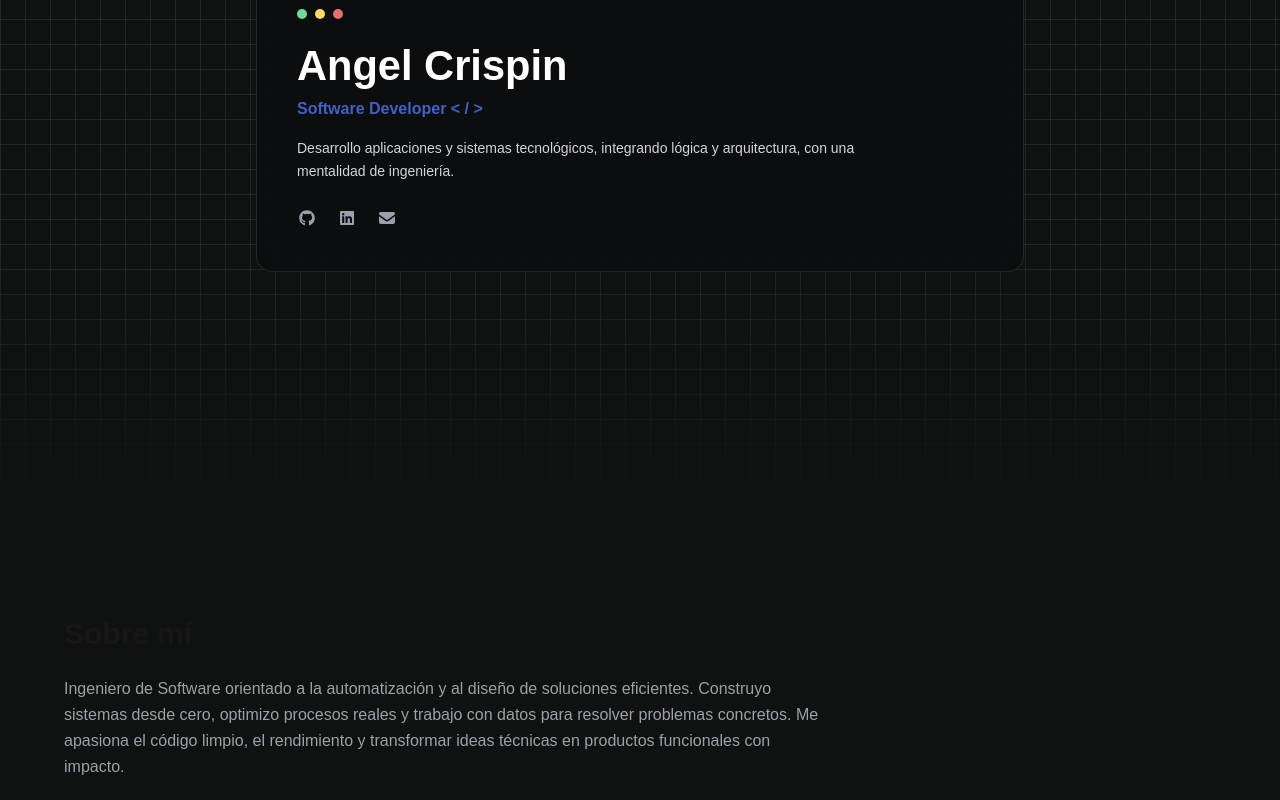
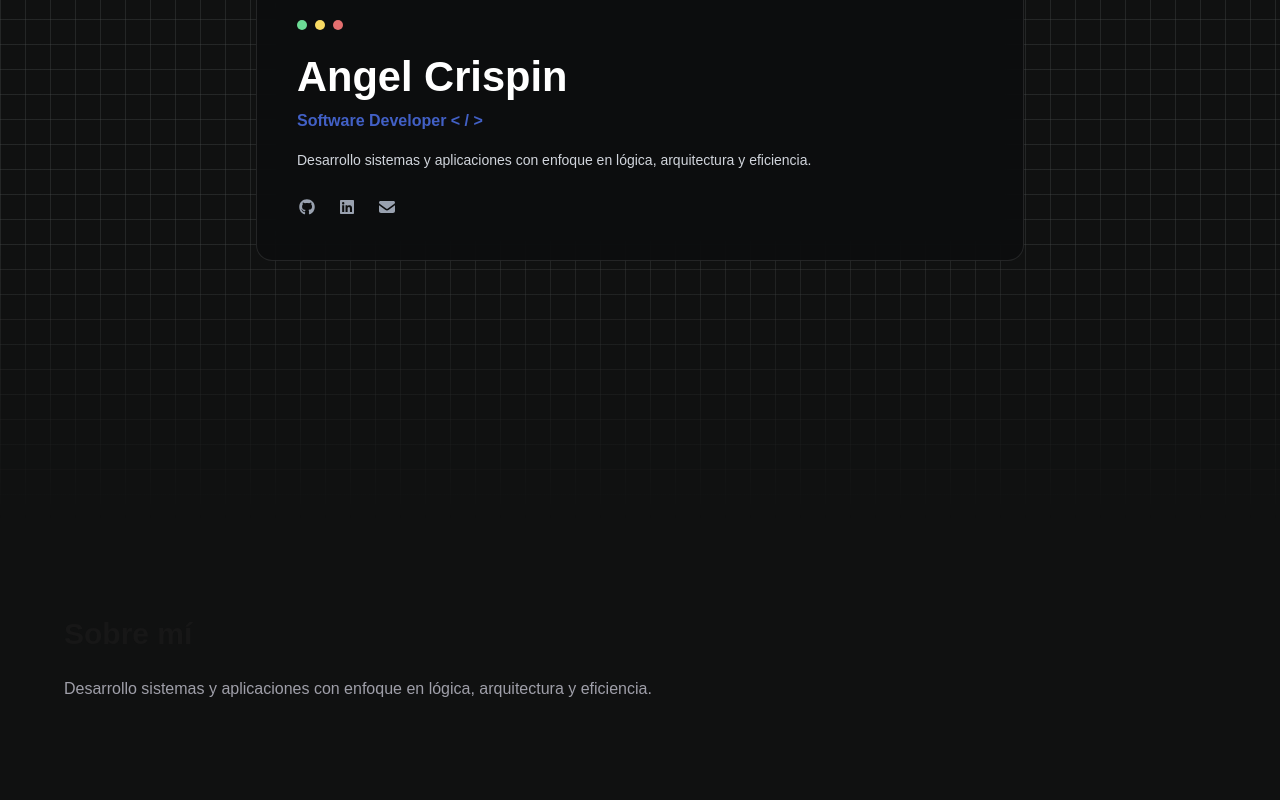
Before and after one commit to FaureGalliard/angelcrispin.github.io, a Next.js app: page / in a window 1280 px wide. Shown: the part 280-1080 px from the top of the page. Built offline with nearby package versions, Linux system fonts and the light colour scheme.

Commit message:
cambio texto

```diff
--- a/src/components/About.tsx
+++ b/src/components/About.tsx
@@ -5,7 +5,7 @@ export default function About() {
         <h2 className="text-3xl font-semibold">Sobre mí</h2>
 
         <p className="mt-6 text-zinc-400 max-w-3xl leading-relaxed">
-          Ingeniero de Software orientado a la automatización y al diseño de soluciones eficientes. Construyo sistemas desde cero, optimizo procesos reales y trabajo con datos para resolver problemas concretos. Me apasiona el código limpio, el rendimiento y transformar ideas técnicas en productos funcionales con impacto.
+          Desarrollo sistemas y aplicaciones con enfoque en lógica, arquitectura y eficiencia.
         </p>
       </div>
     </section>
--- a/src/components/HeroContent.tsx
+++ b/src/components/HeroContent.tsx
@@ -68,7 +68,7 @@ export default function HeroContent() {
             variants={heroItem}
             className="mt-4 max-w-xl text-left text-sm leading-relaxed text-gray-300"
           >
-            Desarrollo aplicaciones y sistemas tecnológicos, integrando lógica y arquitectura, con una mentalidad de ingeniería.
+           Desarrollo sistemas y aplicaciones con enfoque en lógica, arquitectura y eficiencia.
           </motion.p>
 
           <motion.div
```
